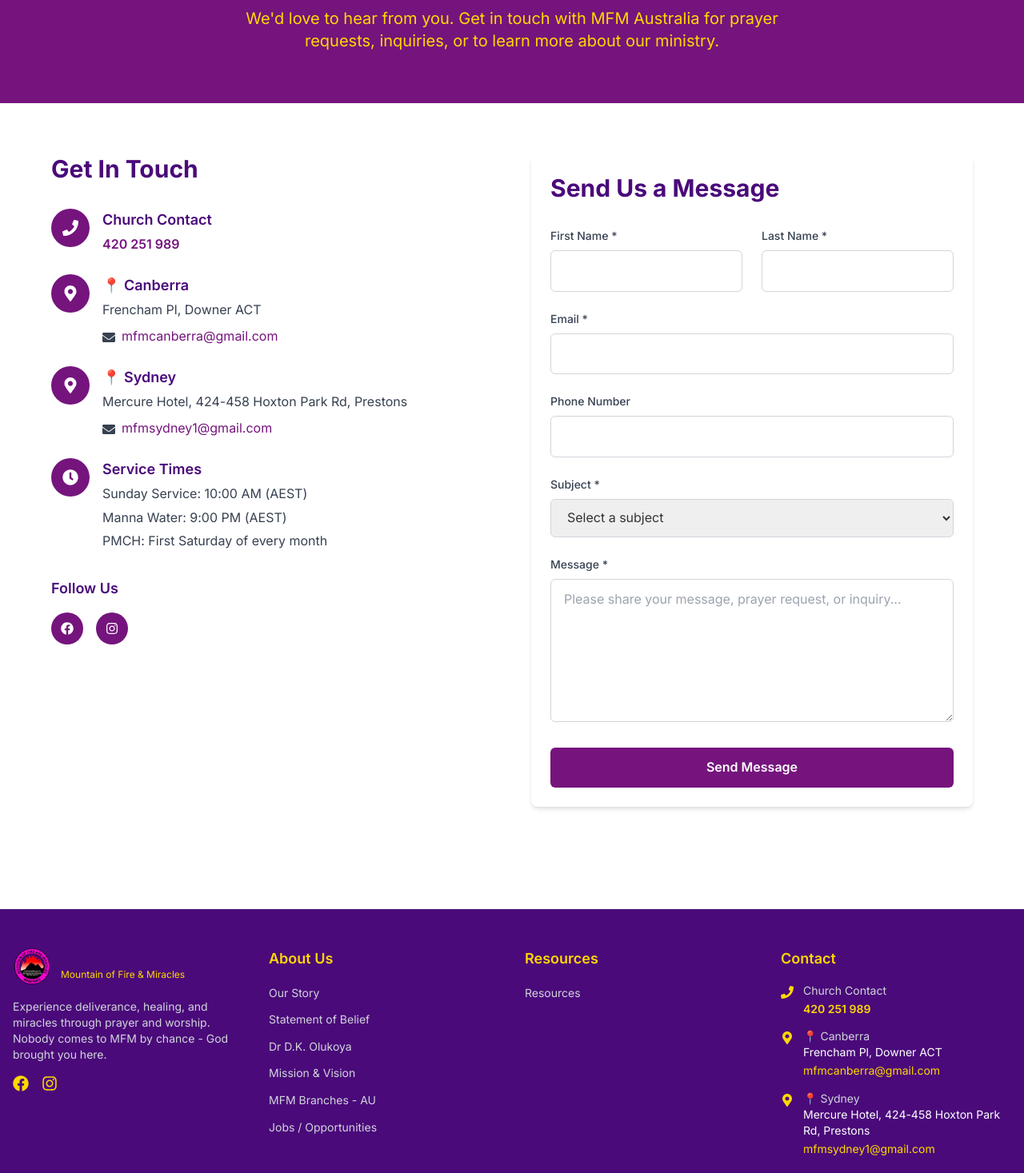
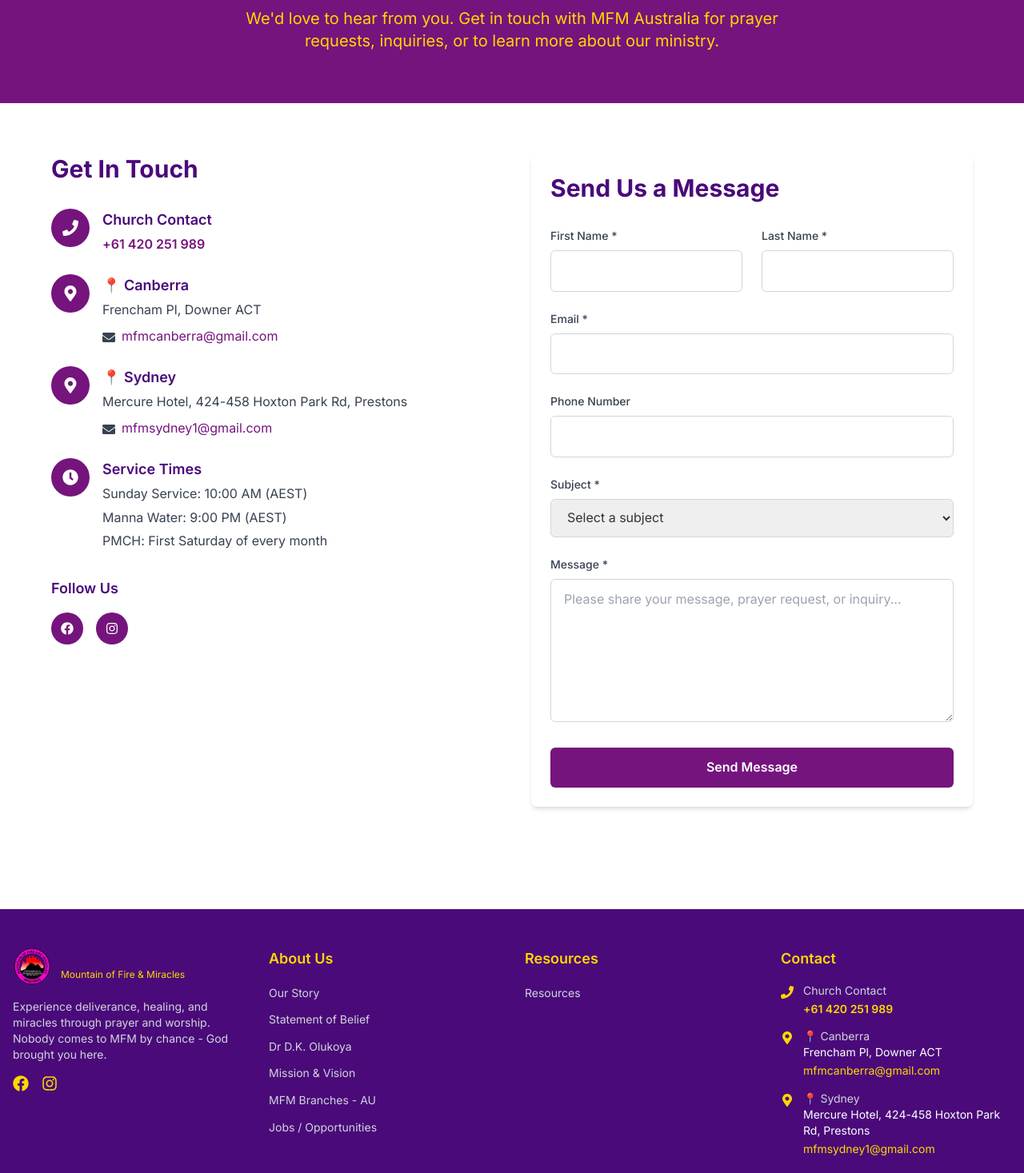
Before and after one commit to MountainofFireAU/homepage, a Next.js app: page /contact in a window 1280 px wide. Shown: the part 287-1754 px from the top of the page at 80% size. Built offline with nearby package versions, Linux system fonts and the light colour scheme.

Commit message:
add +61 country code to phone number 420 251 989

```diff
--- a/app/branches/page.tsx
+++ b/app/branches/page.tsx
@@ -72,7 +72,7 @@
                 </div>
                 <div className="flex items-center gap-3">
                   <FaPhone className="text-mfm-primary" />
-                  <span><strong>Phone:</strong> <a href="tel:420251989" className="text-mfm-primary hover:text-mfm-dark transition-colors">420 251 989</a></span>
+                  <span><strong>Phone:</strong> <a href="tel:+61420251989" className="text-mfm-primary hover:text-mfm-dark transition-colors">+61 420 251 989</a></span>
                 </div>
               </div>
             </div>
@@ -100,7 +100,7 @@
                 </div>
                 <div className="flex items-center gap-3">
                   <FaPhone className="text-mfm-primary" />
-                  <span><strong>Phone:</strong> <a href="tel:420251989" className="text-mfm-primary hover:text-mfm-dark transition-colors">420 251 989</a></span>
+                  <span><strong>Phone:</strong> <a href="tel:+61420251989" className="text-mfm-primary hover:text-mfm-dark transition-colors">+61 420 251 989</a></span>
                 </div>
               </div>
             </div>
--- a/app/components/Footer.tsx
+++ b/app/components/Footer.tsx
@@ -58,8 +58,8 @@
                 <FaPhone className="text-mfm-secondary mt-1 flex-shrink-0" />
                 <div>
                   <p className="text-gray-300 text-sm">Church Contact</p>
-                  <a href="tel:420251989" className="text-mfm-secondary hover:text-white transition-colors text-sm font-semibold">
-                    420 251 989
+                  <a href="tel:+61420251989" className="text-mfm-secondary hover:text-white transition-colors text-sm font-semibold">
+                    +61 420 251 989
                   </a>
                 </div>
               </div>
--- a/app/contact/page.tsx
+++ b/app/contact/page.tsx
@@ -114,8 +114,8 @@
                   <div>
                     <h3 className="text-lg font-semibold text-mfm-dark mb-1">Church Contact</h3>
                     <p className="text-gray-700">
-                      <a href="tel:420251989" className="text-mfm-primary hover:text-mfm-dark transition-colors font-semibold">
-                        420 251 989
+                      <a href="tel:+61420251989" className="text-mfm-primary hover:text-mfm-dark transition-colors font-semibold">
+                        +61 420 251 989
                       </a>
                     </p>
                   </div>
```
